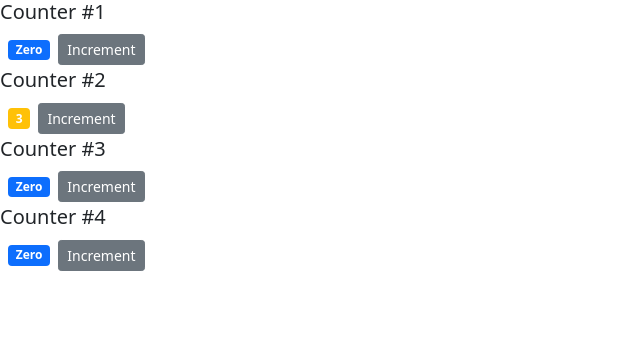
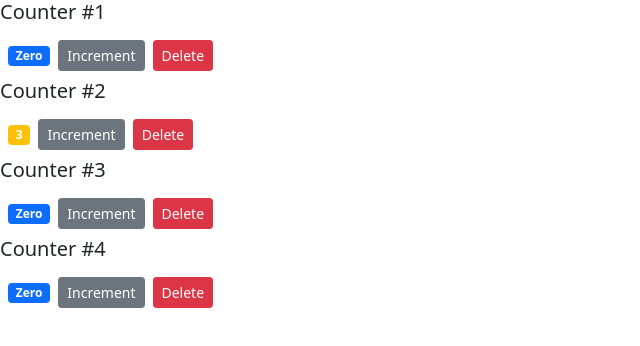
Before and after one commit to aryawiratama/react-baract, a React (Create React App) app: page / in a window 1280 px wide. Shown: the top 346 px of the page, without its empty margins (0-640 px from the left). Built offline with nearby package versions, Linux system fonts and the light colour scheme.

Commit message:
Handlng multiple components event

```diff
--- a/src/components/counter.jsx
+++ b/src/components/counter.jsx
@@ -25,6 +25,7 @@
         >
           Increment
         </button>
+        <button onClick={() => this.props.onDelete(this.props.id)} className="btn btn-danger btn-sm m-2">Delete</button>
       </div>
     );
   }
--- a/src/components/counters.jsx
+++ b/src/components/counters.jsx
@@ -10,10 +10,14 @@
             {id: 4, value: 0}
         ]
     }
+    deleteComponent = counterId =>{
+        const counters = this.state.counters.filter(counter => counter.id != counterId);
+        this.setState({counters: counters});
+    }
     render() {
         return (<div>
             {this.state.counters.map(counter =>
-            <Counter key={counter.id} value={counter.value} >
+            <Counter key={counter.id} value={counter.value} onDelete={this.deleteComponent} id={counter.id}>
                 <h5>Counter #{counter.id}</h5>
             </Counter>)}
         </div>);
```
